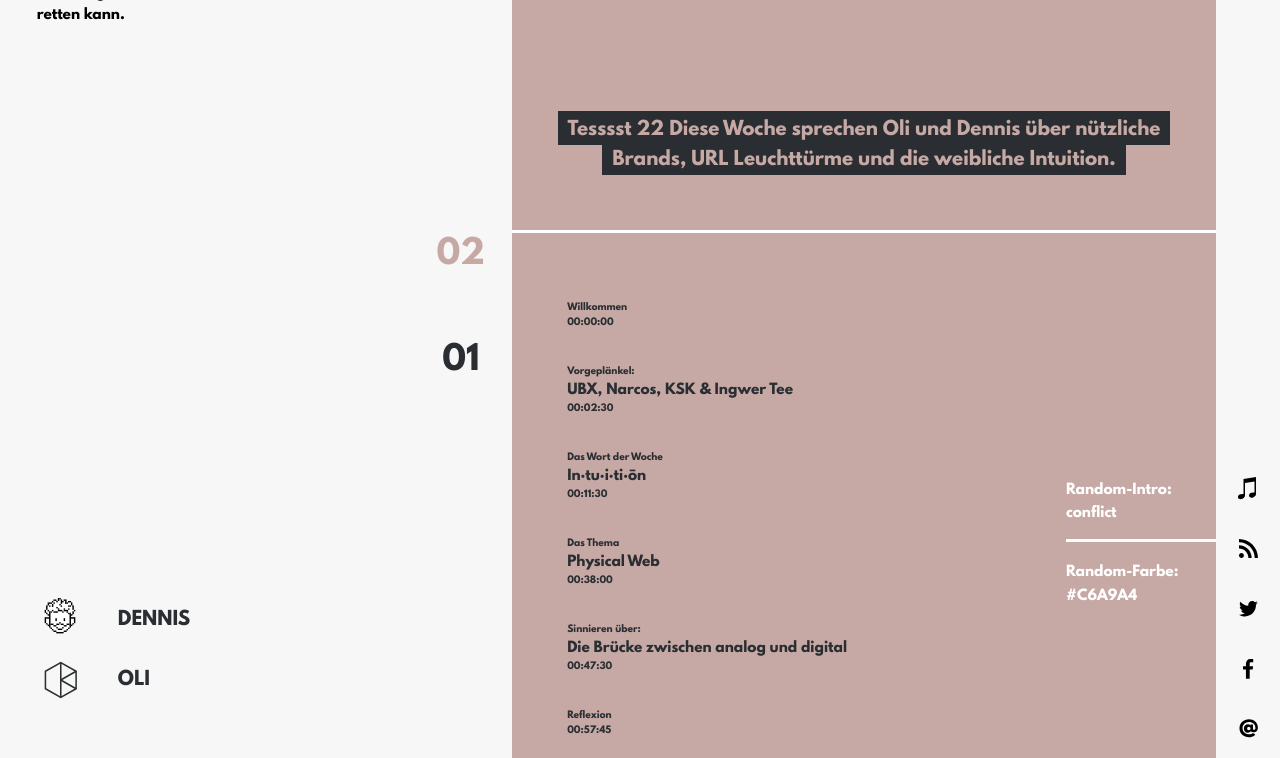
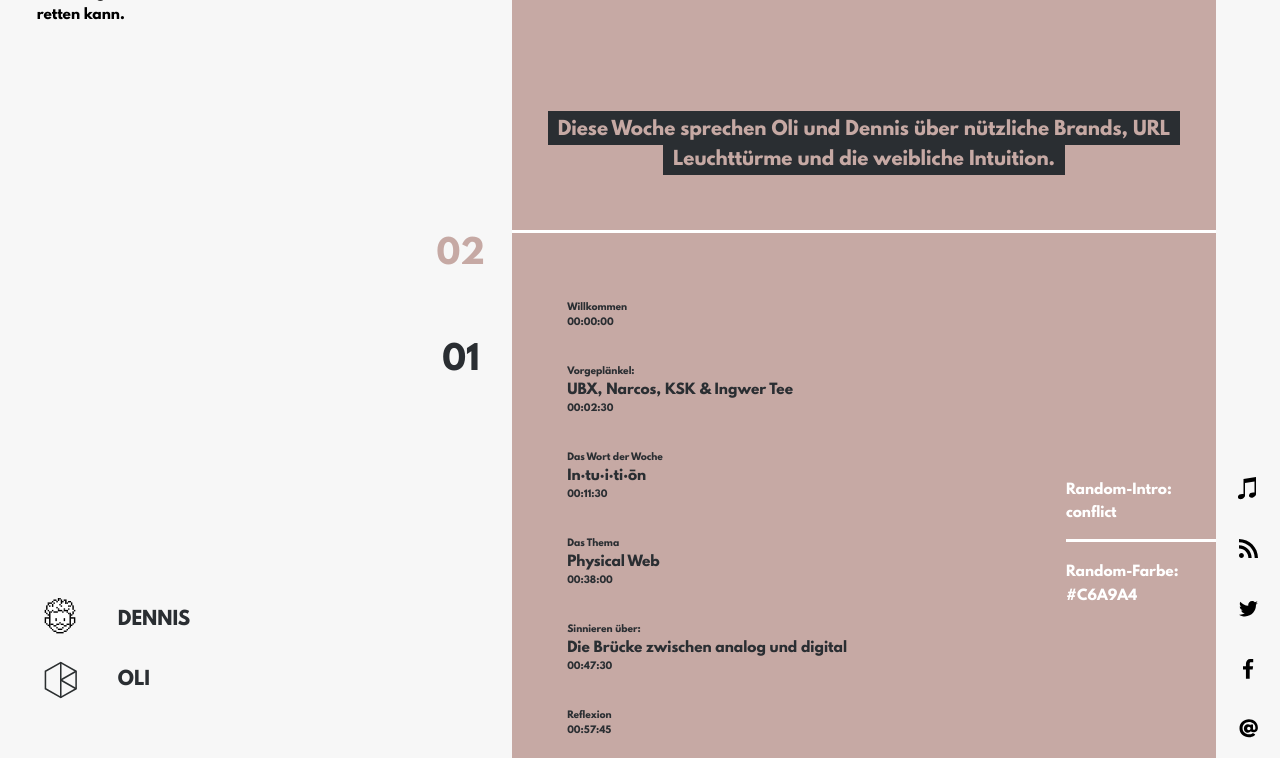
Before and after one commit to iterativintuitiv/podcast, a Jekyll site: the page built from index.html, in a window 1280 px wide and 900 px high, scrolled down 906 px, cut to the strip 142-900 px from the top of the window. Built offline with Jekyll 4.4.1, drawn with Linux system fonts in a browser that asks for light colours; nearby versions of some CDN libraries; the list of posts is cut into pages by our own code; some of the changed text lies outside the part shown.

Commit message:
update post 1 & 2

```diff
--- a/_config.yml
+++ b/_config.yml
@@ -1,8 +1,8 @@
 # Site settings
 email:
-baseurl: "/myblog/"
+baseurl: "/podcast/"
 paginate: 10
-paginate_path: "/myblog/page-:num"
+paginate_path: "/podcast/page-:num"
 google_analytics:
 
 # SEO settings
--- a/_posts/2016-10-15-episode-1.markdown
+++ b/_posts/2016-10-15-episode-1.markdown
@@ -44,8 +44,8 @@
 | | |
 |:-|:-|
 | Die Songs | [intoinfintity.org](http://www.intoinfintity.org) |
-| Unser Podcasting Tool | [Zencastr](http://www.zencastr.com) |
-| Von Dennis die| [Herausforderung für Designer](http://bit.ly/umfrage_doku_design) |
+| Podcasting Tool | [Zencastr](http://www.zencastr.com) |
+| Herausforderun| [für Designer](http://bit.ly/umfrage_doku_design) |
 | Der Let's Play von | [Steinwallen](https://www.youtube.com/user/Steinwallen) |
 | Das Multiplayer Tool | [Figma](htpp://www.figma.com) |
 | Don Norman's | [The Design of Everyday Things](https://en.wikipedia.org/wiki/The_Design_of_Everyday_Things) |
--- a/_posts/2016-10-16-episode-2.markdown
+++ b/_posts/2016-10-16-episode-2.markdown
@@ -2,7 +2,7 @@
 layout: none
 title: "Vom Bauchgefühl her"
 episode: "02"
-description: "Tesssst 22 Diese Woche sprechen Oli und Dennis über nützliche Brands, URL Leuchttürme und die weibliche Intuition."
+description: "Diese Woche sprechen Oli und Dennis über nützliche Brands, URL Leuchttürme und die weibliche Intuition."
 colorPost: "#C6A9A4"
 song: "conflict"
 image: assets/img/episode2.svg
```
Also changed, not shown: 2 other files.
